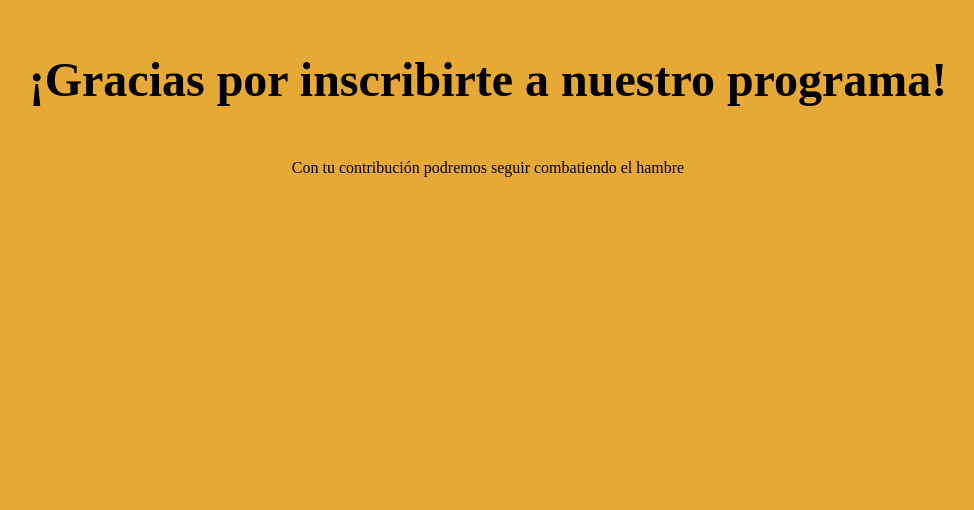
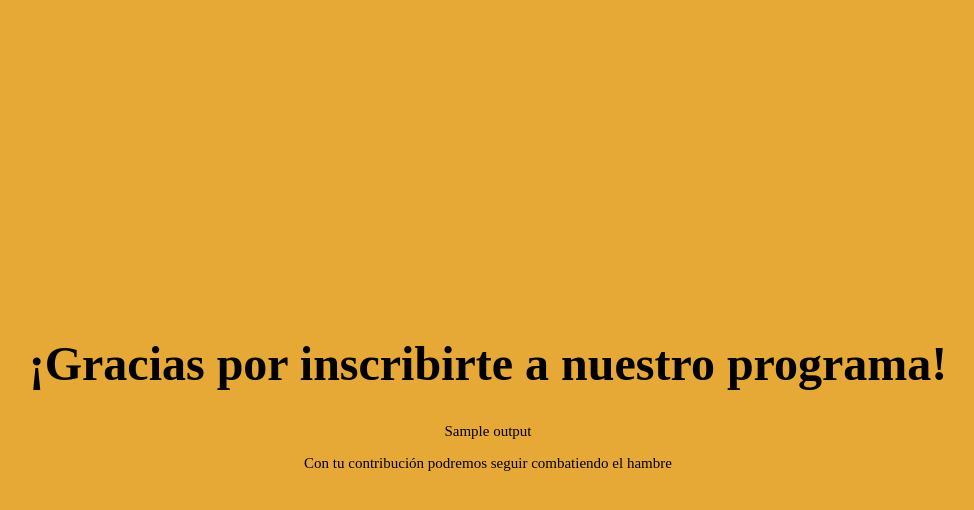
Before and after one commit to SourSushi360/HackMTY2023, a Flask app: template templates/output.html in a window 1280 px wide. Shown: the top 510 px of the page, without its empty margins (152-1126 px from the left). Run offline with Flask 3, Linux system fonts and the light colour scheme; the template is opened without the code that fills it: most values are stand-ins (such as "Sample title", 1, 10 or a date in 2020).

Commit message:
web_update

```diff
--- a/provTemp.csv
+++ b/provTemp.csv
@@ -1,3 +1 @@
 	datosUsuario	distancia
-0	Juan Perez	0.0
-1	Maria Lopez	1.9839
--- /dev/null
+++ b/static/CSS/text.css
@@ -0,0 +1,12 @@
+h1 {
+    font-size: 48px; /* Cambia el tamaño de letra a 24 píxeles (puedes ajustar este valor según tus preferencias) */
+    margin-top: 42vh;
+  }
+  p {
+    font-size: 15px; /* Cambia el tamaño de letra a 24 píxeles (puedes ajustar este valor según tus preferencias) */
+  }
+
+  body {
+    background-color: #e7a935; /* Color de fondo amarillo */
+    text-align: center; /* Alinea el contenido al centro */
+  }
--- a/templates/output.html
+++ b/templates/output.html
@@ -2,11 +2,11 @@
 <html>
 <head>
     <title>¡Gracias por inscribirte a nuestro programa!</title>
-    <link rel="stylesheet" type="text/css" href="../CSS/aportar.css"> <!-- Vincula el archivo CSS externo -->
+    <link rel="stylesheet" type="text/css" href="{{ url_for('static', filename='CSS/text.css') }}">  <!-- Vincula el archivo CSS externo -->
 </head>
 <body>
     <h1>¡Gracias por inscribirte a nuestro programa!</h1>
-
+    <p>{{ output }}</p>
     <div>
         <p>Con tu contribución podremos seguir combatiendo el hambre</p>
     </div>
--- a/templates/output2.html
+++ b/templates/output2.html
@@ -1,5 +1,7 @@
 <!DOCTYPE html>
 <html>
+    <link rel="stylesheet" type="text/css" href="{{ url_for('static', filename='CSS/text.css') }}">
+    <div id="format">
     <head>
         <title>Salida de Python</title>
     </head>
@@ -7,4 +9,5 @@
         <h1>Resultado de Python:</h1>
         <p>{{ output }}</p>
     </body>
+    </div>
 </html>
--- a/test_usuarios.csv
+++ b/test_usuarios.csv
@@ -11,3 +11,8 @@ David,david@gmail.com,Beneficiario,"Paseo de los Leones 3201, Cumbres 6o. Sector
 David,david@gmail.com,Beneficiario,"Paseo de los Leones 3201, Cumbres 6o. Sector Secc a, 64610 Monterrey, N.L."
 David,david@gmail.com,Beneficiario,"Paseo de los Leones 3201, Cumbres 6o. Sector Secc a, 64610 Monterrey, N.L."
 David,david@gmail.com,Beneficiario,"Paseo de los Leones 3201, Cumbres 6o. Sector Secc a, 64610 Monterrey, N.L."
+Jean,g@y,Donante,ITESM
+Jean,g@y,Beneficiario,ITESM
+Jean,g@y,Donante,ITESM
+Jean,g@y,Donante,ITESM
+Jean,g@y,Beneficiario,ITESM
```
